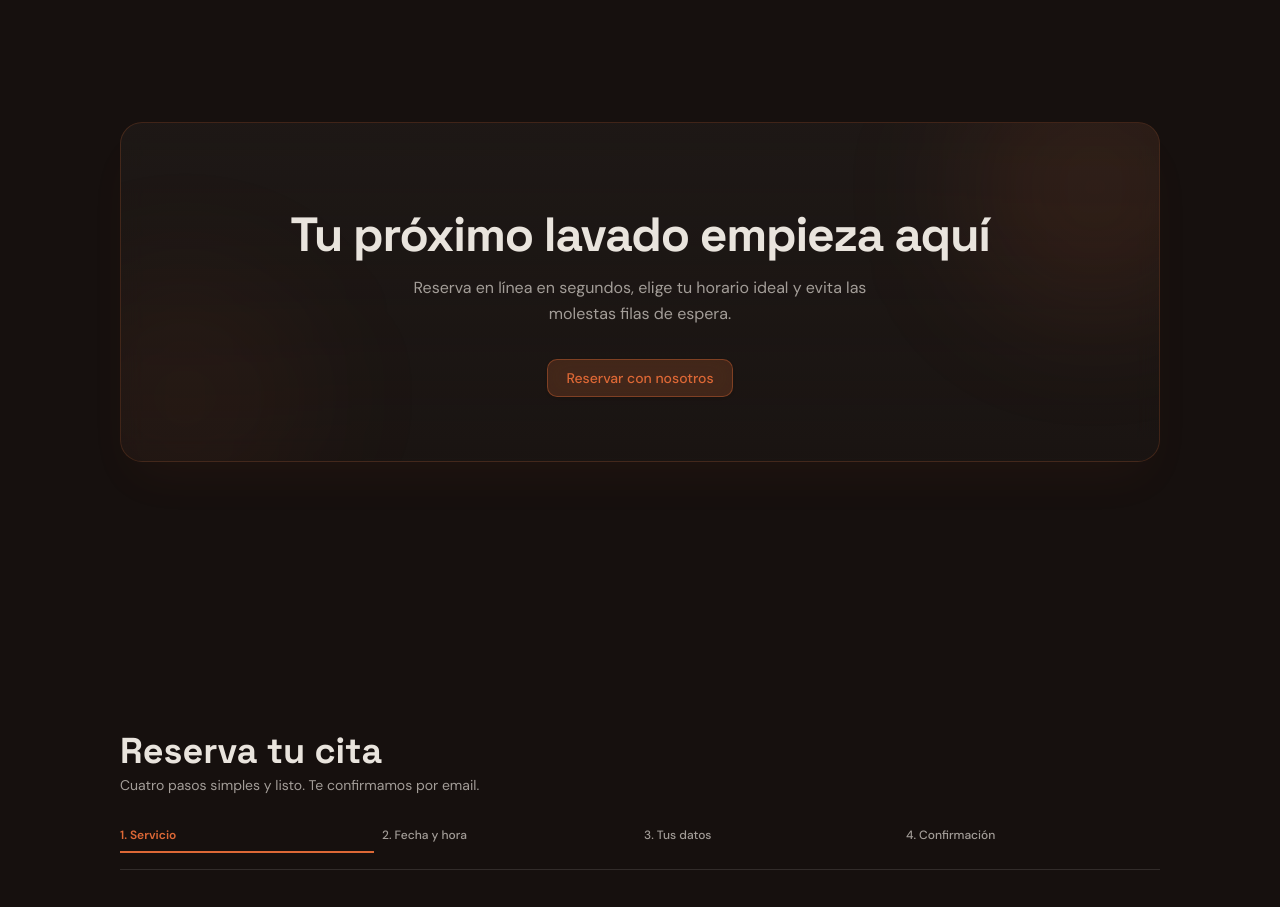
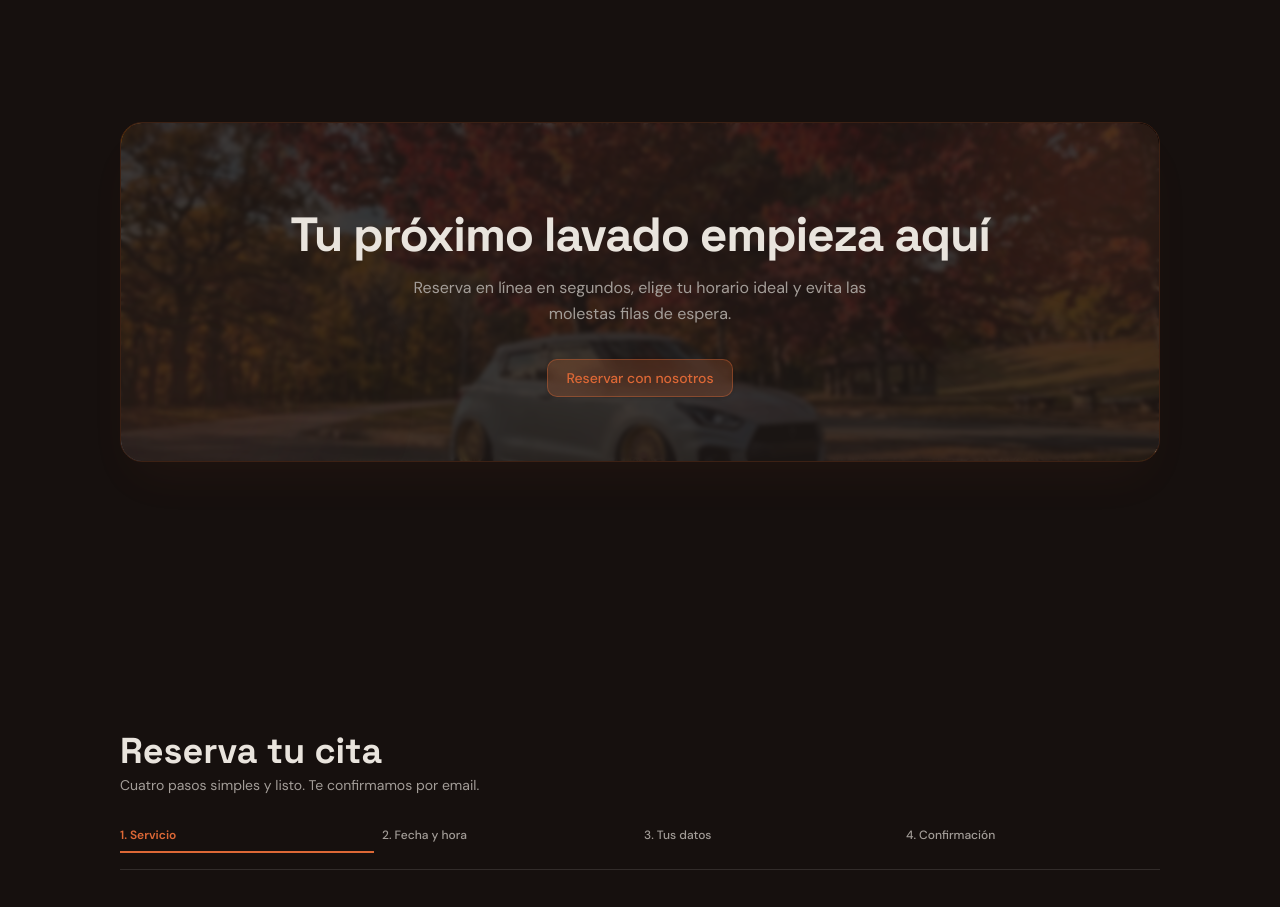
Before and after one commit to LukasGarrido/LevelWorks, an Astro site in the folder frontend/: page / in a window 1280 px wide. Shown: the part 1580-2487 px from the top of the page. Built offline with nearby package versions, Linux system fonts and the light colour scheme; Astro itself is replaced by a stand-in of ours; no server answers.

Commit message:
style(cta): add background image and overlay directly inside card container

```diff
--- a/frontend/src/components/sections/CallToAction.astro
+++ b/frontend/src/components/sections/CallToAction.astro
@@ -6,9 +6,16 @@ import Button from "../ui/Button.astro";
 <section class="section bg-background fade-on-scroll relative overflow-hidden">
     <div class="wrapper max-w-4xl text-center relative z-10">
         <div
-            class="relative overflow-hidden rounded-3xl border border-primary/20 bg-gradient-to-b from-card/90 to-card/50 p-10 backdrop-blur-md shadow-2xl shadow-primary/5 sm:p-16"
+            class="relative overflow-hidden rounded-3xl border border-primary/20 p-10 backdrop-blur-md shadow-2xl shadow-primary/5 sm:p-16"
         >
-            <!-- Resplandor sutil de fondo -->
+            <div
+                class="absolute inset-0 bg-cover bg-center bg-no-repeat"
+                style="background-image: url('/images/CalltoAction.png');"
+            >
+            </div>
+
+            <div class="absolute inset-0 bg-card/85 backdrop-blur-[2px]"></div>
+
             <div
                 class="absolute -right-16 -top-16 h-64 w-64 rounded-full bg-primary/10 blur-3xl pointer-events-none"
             >
```
Also changed, not shown: frontend/public/images/CalltoAction.png (added).
